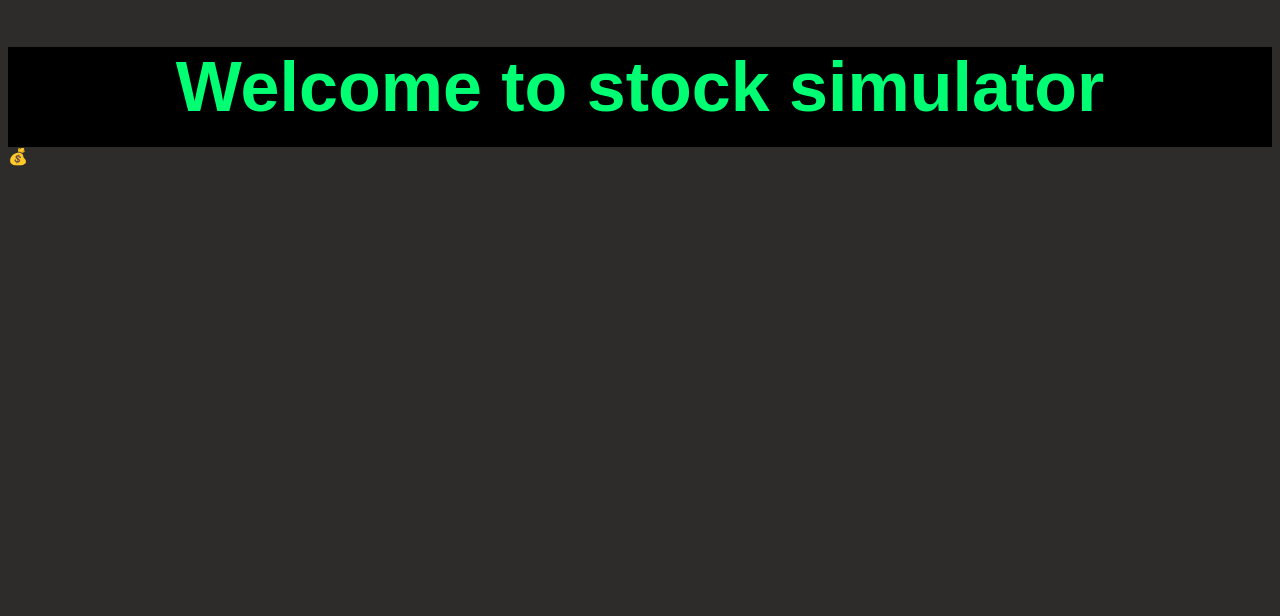
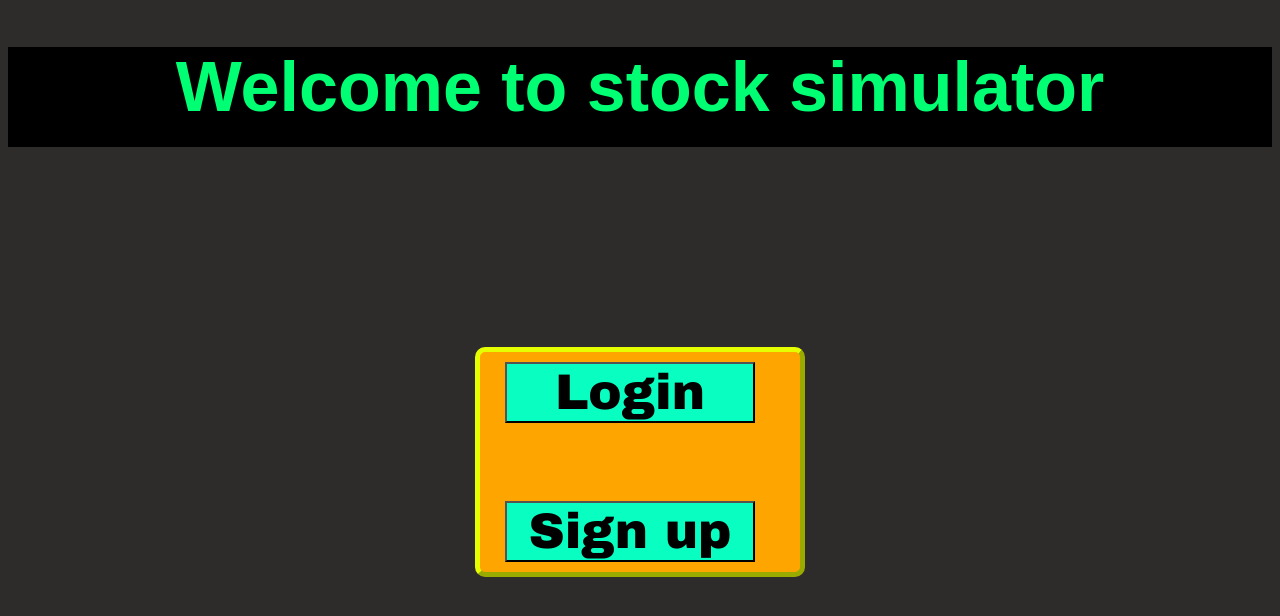
Before and after one commit to Mortis66666/stock, a Flask app: page / in a window 1280 px wide. Shown: the top 616 px of the page. Run offline with Flask 2, Linux system fonts and the light colour scheme; some web fonts are replaced.

Commit message:
Wtf i change the wrong file 😂

```diff
--- a/templates/home.html
+++ b/templates/home.html
@@ -21,6 +21,7 @@
 <body>
 
 
+    <div id="profile">
         <div class="greenFont mochi" id="username">
             <i class="fas fa-user-circle"></i>
             {{username}}
@@ -28,6 +29,7 @@
         <div class="greenFont mochi" id="coins">
             💰{{coins}}
         </div>
+    </div>
 
 
 
--- a/templates/index.html
+++ b/templates/index.html
@@ -28,14 +28,14 @@
         <h1 id="welcome">Welcome to stock simulator</h1>
     </div>
 
-    <div id="profile">
-        <div class="greenFont mochi" id="username">
-            <i class="fas fa-user-circle"></i>
-            {{username}}
-        </div>
-        <div class="greenFont mochi" id="coins">
-            💰{{coins}}
-        </div>
+    <div id="loginAndsignup">
+        <a href="https://mortis666stocksimulator.herokuapp.com/login">
+            <button id="loginButton">Login</button>
+        </a>
+        <a href="https://mortis666stocksimulator.herokuapp.com/signup">
+            <button id="signUpButton">Sign up</button>
+        </a>
+
     </div>
 
     <script src="{{url_for('static',filename='scripts/index.js')}}"></script>
```
Lines whose indentation alone changed are shown as unchanged.
